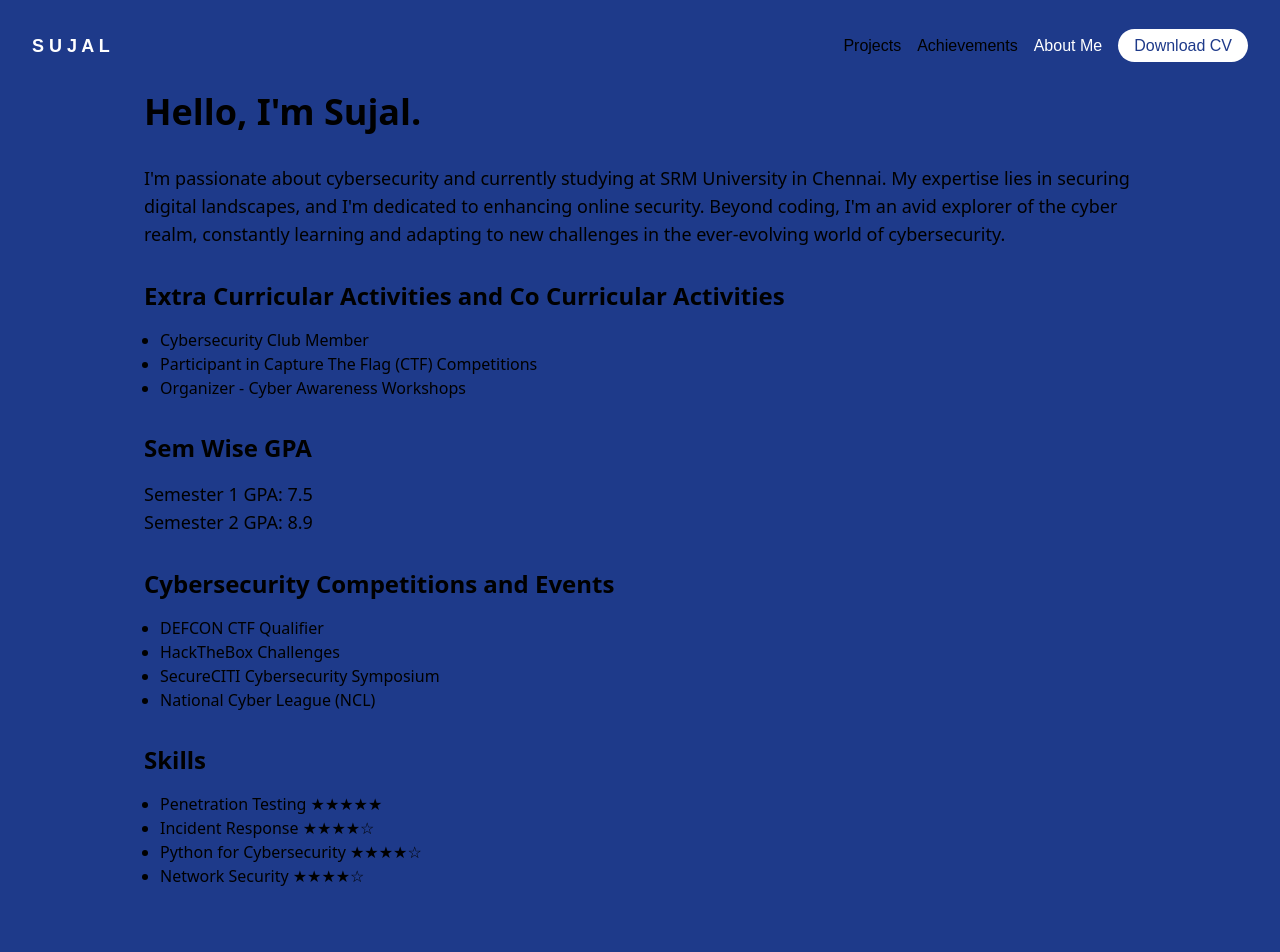
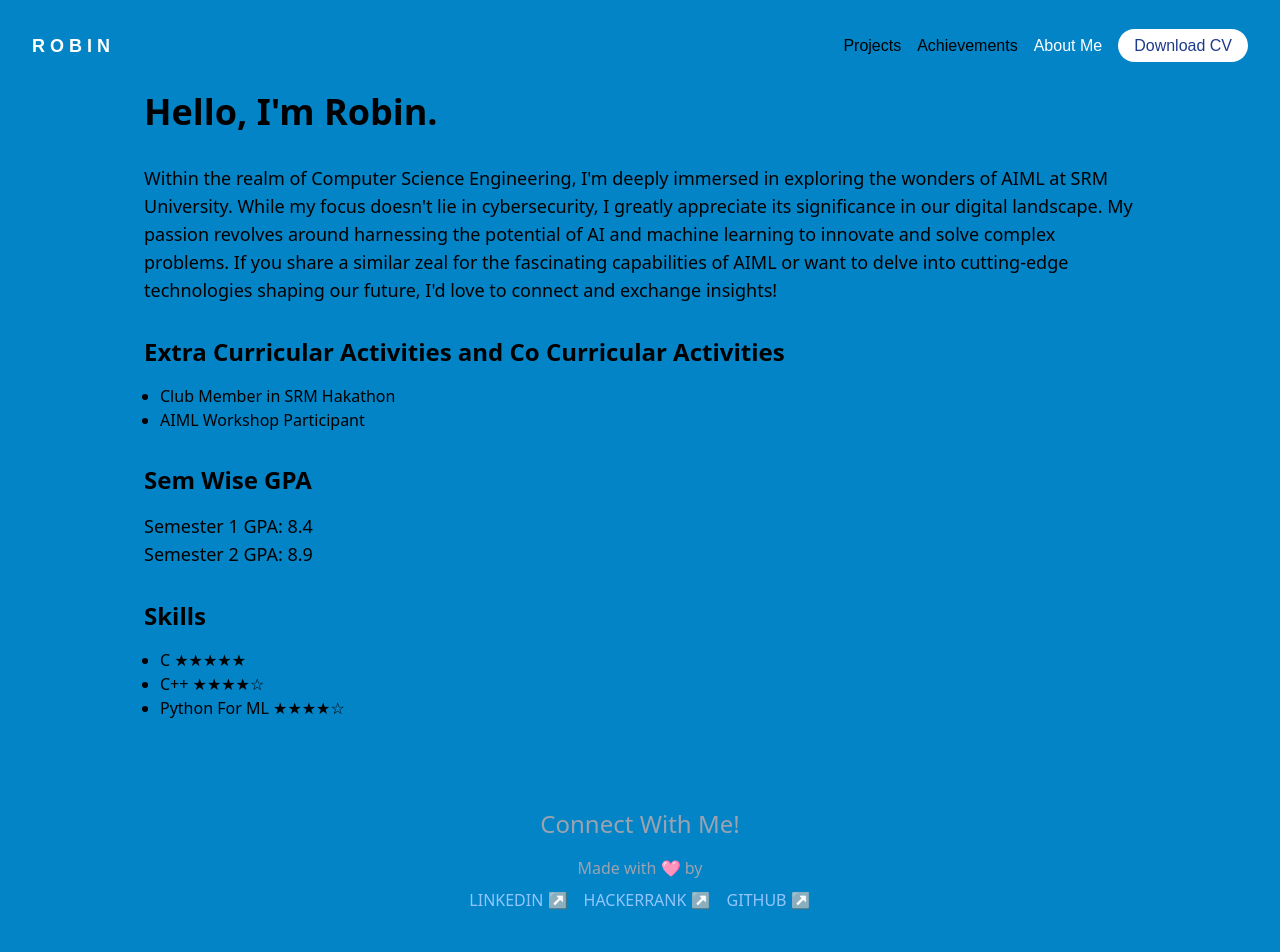
Before and after one commit to Robinm213/PortfolioWebsite, a Next.js app: page /about in a window 1280 px wide. Shown: the top 952 px of the page. Built offline with nearby package versions, Linux system fonts and the light colour scheme.

Commit message:
final upload

```diff
--- a/src/app/components/navbar/index.js
+++ b/src/app/components/navbar/index.js
@@ -6,7 +6,7 @@ import About from "@/pages/about";
 
 const Navbar = () => {
   return (
-    <nav className="bg-blue-900 p-4">
+    <nav className="bg-sky-600 p-4">
       <Head>
         <link
           rel="stylesheet"
@@ -17,7 +17,7 @@ const Navbar = () => {
         <div
           className={`${styles.interFont} text-white font-bold text-lg cursor-pointer `}
         >
-          <Link href="/">S U J A L</Link>
+          <Link href="/">R O B I N</Link>
         </div>
         <ul className="flex items-center space-x-4">
           <li className="link">
--- a/src/app/footer.js
+++ b/src/app/footer.js
@@ -2,7 +2,7 @@ import React from "react";
 import "./globals.css";
 const Footer = () => {
   return (
-    <footer className="bg-blue-900 text-white py-8" id="contact">
+    <footer className="bg-sky-600 text-white py-8" id="contact">
       <div className="container mx-auto text-center">
         <div className="mb-4">
           <p className="mt-2 text-2xl text-gray-400">Connect With Me!</p>
@@ -15,22 +15,22 @@ const Footer = () => {
           </div>
           <div className="flex justify-center space-x-4">
             <a
-              href="https://www.linkedin.com/in/sujal-paudel-25b7a0267/"
+              href="https://www.linkedin.com/in/robin-mandal-412a86288/"
               className="text-blue-300 hover:text-blue-100 transition"
             >
-              LinkedIn ↗
+              LINKEDIN ↗
             </a>
             <a
-              href="https://twitter.com/SujalPaudel15"
+              href="https://www.hackerrank.com/profile/rm9939"
               className="text-blue-300 hover:text-blue-100 transition"
             >
-              Twitter ↗
+              HACKERRANK ↗
             </a>
             <a
-              href="https://github.com/Sp313"
+              href="https://github.com/Robinm213"
               className="text-blue-300 hover:text-blue-100 transition"
             >
-              Github ↗
+              GITHUB ↗
             </a>
           </div>
         </div>
--- a/src/app/hero.js
+++ b/src/app/hero.js
@@ -5,7 +5,7 @@ const Hero = () => {
   return (
     <div
       id="hero"
-      className="bg-blue-900 text-white p-8 text-center flex flex-col items-center justify-center min-h-screen animate-fade-in"
+      className="bg-sky-600 text-white p-8 text-center flex flex-col items-center justify-center min-h-screen animate-fade-in"
     >
       <Head>
         <link
@@ -15,17 +15,17 @@ const Hero = () => {
       </Head>
       <div className="img-container mb-6">
         <Image
-          src="/images/PP.jpeg"
+          src="/images/PROFILE.jpg"
           alt="profile-pic"
           width={300}
           height={300}
           className="rounded-full"
         />
       </div>
-      <h1 className="text-4xl font-bold mb-2 pacifico">Hi, I'm S U J A L !</h1>
+      <h1 className="text-4xl font-bold mb-2 pacifico">Hi, I'm R O B I N !</h1>
       <p className="mb-2">
-        I'm a Computer Science Engineering student with a passion for CYBER
-        SECURITY
+        I'm a Computer Science Engineering student with a passion for ARTIFICIAL
+        INTELLIGENCE & MACHINE LEARNING.
       </p>
 
       <p>
--- a/src/app/layout.js
+++ b/src/app/layout.js
@@ -4,7 +4,7 @@ import "./globals.css";
 const inter = Inter({ subsets: ["latin"] });
 
 export const metadata = {
-  title: "Sujal Paudel",
+  title: "ROBIN MANDAL",
 };
 
 export default function RootLayout({ children }) {
--- a/src/pages/about.js
+++ b/src/pages/about.js
@@ -5,21 +5,23 @@ import "@/app/globals.css";
 
 const About = () => {
   return (
-    <div className="relative bg-blue-900 p-4">
+    <div className="relative bg-sky-600 p-4">
       <Navbar className="py-2" />
 
       <div className="mx-auto max-w-screen-lg p-4">
         <h1 className="text-4xl font-bold mb-8 animate__animated animate__fadeIn animate__delay-1s">
-          Hello, I'm Sujal.
+          Hello, I'm Robin.
         </h1>
 
         <p className="text-lg mb-8 animate__animated animate__fadeIn animate__delay-2s">
-          I'm passionate about cybersecurity and currently studying at SRM
-          University in Chennai. My expertise lies in securing digital
-          landscapes, and I'm dedicated to enhancing online security. Beyond
-          coding, I'm an avid explorer of the cyber realm, constantly learning
-          and adapting to new challenges in the ever-evolving world of
-          cybersecurity.
+          Within the realm of Computer Science Engineering, I'm deeply immersed
+          in exploring the wonders of AIML at SRM University. While my focus
+          doesn't lie in cybersecurity, I greatly appreciate its significance in
+          our digital landscape. My passion revolves around harnessing the
+          potential of AI and machine learning to innovate and solve complex
+          problems. If you share a similar zeal for the fascinating capabilities
+          of AIML or want to delve into cutting-edge technologies shaping our
+          future, I'd love to connect and exchange insights!
         </p>
 
         <div className="mb-8 animate__animated animate__fadeIn animate__delay-3s">
@@ -27,24 +29,23 @@ const About = () => {
             Extra Curricular Activities and Co Curricular Activities
           </h2>
           <ul className="list-disc pl-4">
-            <li>Cybersecurity Club Member</li>
-            <li>Participant in Capture The Flag (CTF) Competitions</li>
-            <li>Organizer - Cyber Awareness Workshops</li>
+            <li>Club Member in SRM Hakathon</li>
+            <li>AIML Workshop Participant</li>
           </ul>
         </div>
 
         <div className="mb-8 animate__animated animate__fadeIn animate__delay-4s">
           <h2 className="text-2xl font-bold mb-4">Sem Wise GPA</h2>
           <p className="text-lg">
-            Semester 1 GPA: 7.5
+            Semester 1 GPA: 8.4
             <br />
             Semester 2 GPA: 8.9
           </p>
         </div>
 
-        <div className="mb-8 animate__animated animate__fadeIn animate__delay-5s">
+        {/* <div className="mb-8 animate__animated animate__fadeIn animate__delay-5s">
           <h2 className="text-2xl font-bold mb-4">
-            Cybersecurity Competitions and Events
+            AIML Competitions and Events
           </h2>
           <ul className="list-disc pl-4">
             <li>DEFCON CTF Qualifier</li>
@@ -52,15 +53,14 @@ const About = () => {
             <li>SecureCITI Cybersecurity Symposium</li>
             <li>National Cyber League (NCL)</li>
           </ul>
-        </div>
+        </div> */}
 
         <div className="mb-8 animate__animated animate__fadeIn animate__delay-6s">
           <h2 className="text-2xl font-bold mb-4">Skills</h2>
           <ul className="list-disc pl-4">
-            <li>Penetration Testing ★★★★★</li>
-            <li>Incident Response ★★★★☆</li>
-            <li>Python for Cybersecurity ★★★★☆</li>
-            <li>Network Security ★★★★☆</li>
+            <li>C ★★★★★</li>
+            <li>C++ ★★★★☆</li>
+            <li>Python For ML ★★★★☆</li>
           </ul>
         </div>
       </div>
--- a/src/pages/certificates/index.js
+++ b/src/pages/certificates/index.js
@@ -7,103 +7,66 @@ import "@/app/globals.css";
 const certifications = [
   {
     type: "Participation",
-    title: "FUNDAMENTALS OF SOC",
-    organization: "PALOALTO",
+    title: "APPLICATION OF MACHINE LEARNING IN URBAN STUDIES",
+    organization: "ISRO",
     date: null,
     imageUrl:
-      "https://drive.google.com/uc?export=view&id=1rPfAwUmaxt213SrWCSgaGrHTedUh7PiR",
+      "https://drive.google.com/uc?export=view&id=1IzLLMaLZX-vo6OwmbAlRwe1gxvSypfbl",
     linkUrl: null,
   },
   {
     type: "Participation",
-    title: "FUNDAMENTALS OF SOC",
-    organization: "PALOALTO",
+    title: "INTRO TO C++",
+    organization: "SIMPLELEARN",
     date: null,
     imageUrl:
-      "https://drive.google.com/uc?export=view&id=1kJrgAVbA82I6efI3x9EcrCTIeSRPPeO6",
+      "https://drive.google.com/uc?export=view&id=1Iz6PgsgV_rLCYktsN9wLKQo87Raikh27",
     linkUrl: null,
   },
   {
     type: "Participation",
-    title: "FUNDAMENTALS OF NEWTORK",
-    organization: "PALOALTO",
+    title: "PROGRAMMING FOR PROBLEM SOLVING",
+    organization: "CODETANTRA",
     date: null,
     imageUrl:
-      "https://drive.google.com/uc?export=view&id=1SAOy-RJ6ikE-zlAO9DqWVT2d7KcX59y9",
+      "https://drive.google.com/uc?export=view&id=1J0PLwzJzRPBWJB5MiHmmkECYCzw9XbGc",
     linkUrl: null,
   },
   {
-    type: "Participation",
-    title: "FUNDAMENTALS OF CLOUD SECURITY",
-    organization: "PALOALTO",
+    type: "certification",
+    title: "OODP HACK",
+    organization: "SRMIST",
     date: null,
     imageUrl:
-      "https://drive.google.com/uc?export=view&id=1X4C35uNb_toso1zEZ1QzbIkynQOKx4Nf",
+      "https://drive.google.com/uc?export=view&id=1J6L4qE9Fls8uiI3AE5Cx4WvhYlDOxBgO",
     linkUrl: null,
   },
   {
     type: "Certification",
-    title: "MEAKATHON - 5",
-    organization: "Tapar Institute of Engineering and Techolonlgy",
+    title: "BACKEND WEBDEV BOOTCAMP",
+    organization: "DEVTOWN",
     date: null,
     imageUrl:
-      "https://drive.google.com/uc?export=view&id=1kEc8uoUFtNdPhHssK8iU1l9ZzvH7tSNU",
+      "https://drive.google.com/uc?export=view&id=1J6YGoOW_yygKw0YSVtMIYrmXdT_M2wzf",
     linkUrl: null,
   },
 
   {
-    type: "Participation",
-    title: "TECH-Q QUIZ CONTEST",
-    organization: "CINTEL STUDENT ASSOCIATION",
+    type: "certification",
+    title: "APPRECIATION",
+    organization: "DEVTOWN",
     date: null,
     imageUrl:
-      "https://drive.google.com/uc?export=view&id=1JSTzO21JOPMhscsOYRwmxYqzKBPxMsaj",
-    linkUrl: null,
-  },
-  {
-    type: "Participation",
-    title: "Virtual Internship",
-    organization: "PALOALTO",
-    date: null,
-    imageUrl:
-      "https://drive.google.com/uc?export=view&id=12iCAcXsppnYkUyHW_dAQYOYJtCVNOh4u",
-    linkUrl: null,
-  },
-  {
-    type: "Achievement",
-    title: "OODP in JAVA",
-    organization: "SCALER TOPIC",
-    date: null,
-    imageUrl:
-      "https://drive.google.com/uc?export=view&id=1CkOAM471OYiWGKFG_7lBYDKpV-7hXyQ3",
-    linkUrl: null,
-  },
-  {
-    type: "Participation",
-    title: "Cyber Security and Ethical Hacking Workshop",
-    organization: null,
-    date: null,
-    imageUrl:
-      "https://drive.google.com/uc?export=view&id=1bKT6tYgxGpb1dKXGlPWiside1eYMg4Lh",
-    linkUrl: null,
-  },
-
-  {
-    type: "Participation",
-    title: "STAY SAFE ONLINE CAMPAIGN",
-    organization: null,
-    date: null,
-    imageUrl:
-      "https://drive.google.com/uc?export=view&id=1Z-NmUMPDnulC7kclPABGuV3sM63dIaZm",
+      "https://drive.google.com/uc?export=view&id=1J4UD2Os5mMIokR-ZEGLY_9_6NXwWpxJ3",
     linkUrl: null,
   },
 ];
 
 const CertificationsPage = () => {
   return (
-    <div>
+    <div className="bg-sky-950">
       <Navbar />
-      <div className="container mx-auto max-w-screen-xl py-12 px-4">
+      <div className="  container mx-auto max-w-screen-xl py-12 px-4">
         <h1 className="text-3xl font-bold mb-8 text-center">
           Certifications & Achievements
         </h1>
--- a/src/pages/projects/index.js
+++ b/src/pages/projects/index.js
@@ -29,13 +29,7 @@ const projects = [
       "https://drive.google.com/uc?export=view&id=1V5nYzn0a5BEH-g6ZjgL8qBb8gtLXohsD",
     linkUrl: null,
   },
-  {
-    title: "PDM - Expense Management",
-    description:
-      "A basic Java project utilizing Java Swing. It functions similar to the Splitwise app but with a different approach.",
-    imageUrl: "/project7.jpg",
-    linkUrl: null,
-  },
+
   {
     title: "Micro-processor Based Water Level Controller",
     description:
@@ -50,7 +44,7 @@ const ProjectsPage = () => {
   return (
     <div>
       <Navbar />
-      <div className="container-fluid mx-auto max-w-screen-xl py-12 px-4">
+      <div className=" bg-sky-950 container-fluid mx-auto max-w-screen-xl py-12 px-4">
         <h1 className="text-3xl font-bold mb-8 text-center">Projects</h1>
         <div className="grid gap-8 grid-cols-1 md:grid-cols-2 lg:grid-cols-3">
           {projects.map((project, index) => (
```
Also changed, not shown: public/images/PP.jpeg (deleted), public/images/PROFILE.jpg (added).
